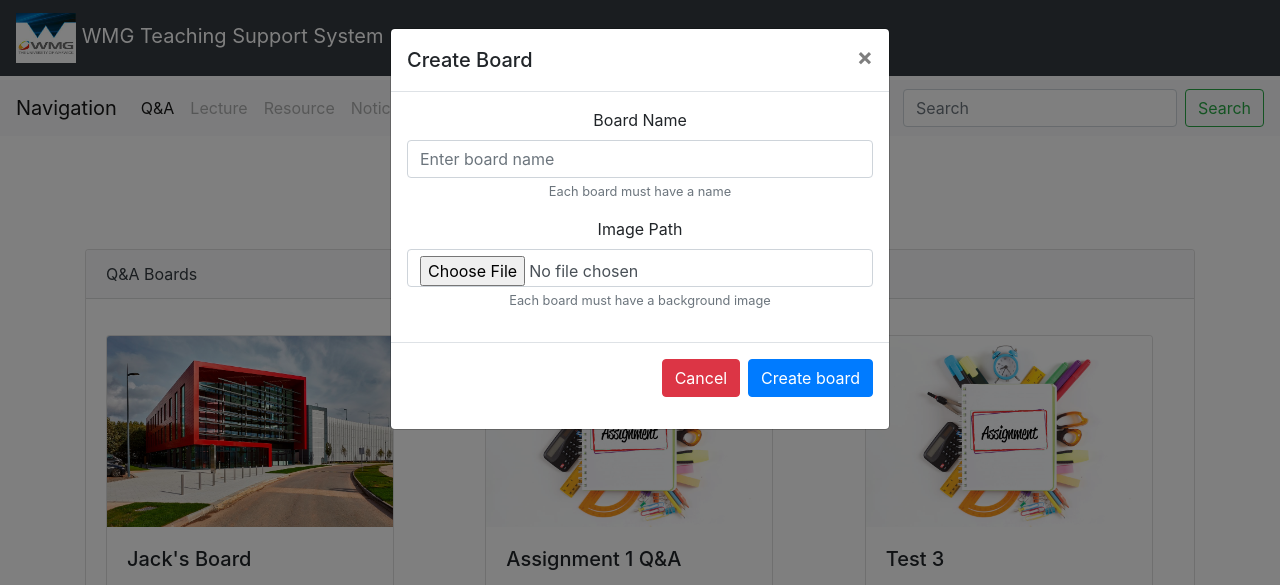
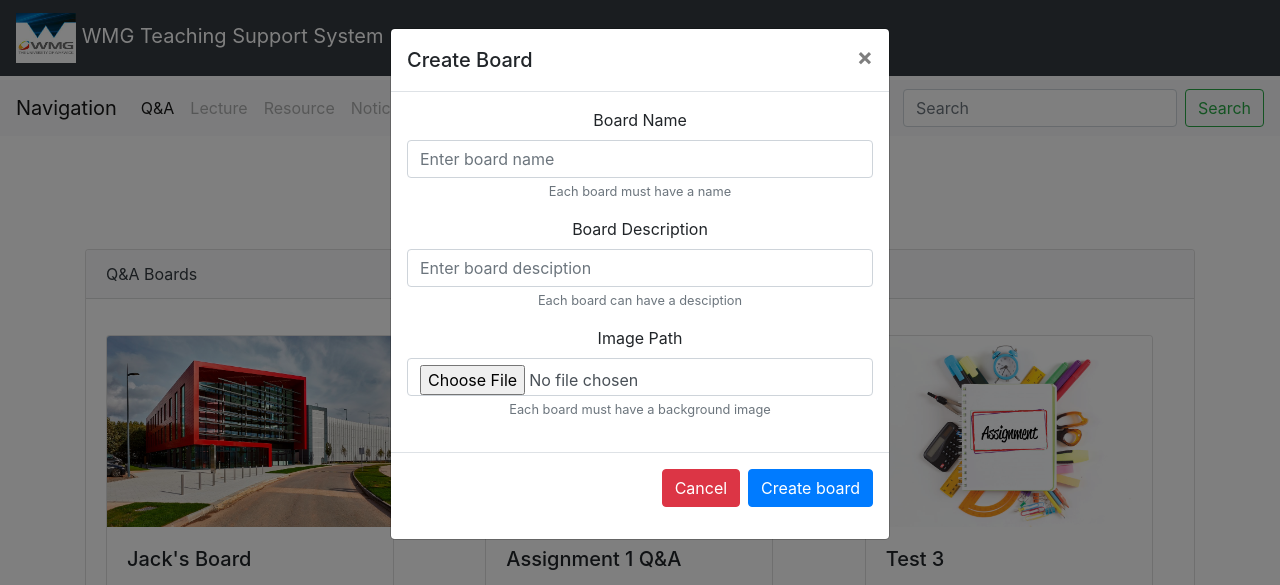
Before and after one commit to jaxkyoung/1921983_WM393_Assignment_2, a Flask app: page /Q-A-Board in a window 1280 px wide, after a click on "Create". Shown: the top 585 px of the page. Run offline with Flask 2, Linux system fonts and the light colour scheme; a user stored in the database is signed in; data comes from the database, SQL or seed files in the repository; some libraries are stand-ins or nearby versions.

Commit message:
added boardDesc to creating board form and added corresponding back-end code

```diff
--- a/src/app.py
+++ b/src/app.py
@@ -163,10 +163,11 @@ def QABoardHome():
 def QABoard_post():
     if request.form['action'] == 'createBoardSubmit':
         boardName = request.form['boardName']
+        boardDesc = request.form['boardDesc']
         f = request.files['imgPath']
         filename = secure_filename(f.filename)
         f.save(os.path.join(app.config['UPLOAD_FOLDER'], filename))
-        boardAccess.createBoard(db, QABoard, boardName, filename)
+        boardAccess.createBoard(db, QABoard, boardName, boardDesc, filename)
     if request.form['action'] == 'deleteBoardSubmit':
         boardId = request.form['boardId']
         boardAccess.deleteBoard(db, QABoard, boardId)
--- a/src/dbBoardAccess.py
+++ b/src/dbBoardAccess.py
@@ -14,9 +14,10 @@ def getDateTime():
 '''Class to create, read, update, verify, and delete user profiles'''
 class boardAccess(object):
 
-    def createBoard(db, QABoard, boardName, imgPath):
+    def createBoard(db, QABoard, boardName, boardDesc, imgPath):
         new_board = QABoard(
             boardName = boardName,
+            boardDesc = boardDesc,
             backImg = imgPath
         )
         db.session.add(new_board)
--- a/src/templates/QABoard.html
+++ b/src/templates/QABoard.html
@@ -102,13 +102,18 @@
             <form method="POST" action="{{ url_for('QABoard_post') }}" enctype="multipart/form-data">
               <div class="modal-body">
                 <div class="form-group">
-                  <label for="InputEmail">Board Name</label>
+                  <label for="InputName">Board Name</label>
                   <input name = "boardName" type="text" class="form-control" id="InputBoard" aria-describedby="emailHelp" placeholder="Enter board name" required>
                   <small id="boardHelp" class="form-text text-muted">Each board must have a name</small>
                 </div>
                 <div class="form-group">
-                  <label for="InputEmail">Image Path</label>
-                  <input name = "imgPath" type="file" class="form-control" id="InputBoard" aria-describedby="emailHelp" placeholder="Enter board name" required>
+                  <label for="InputDesc">Board Description</label>
+                  <input name = "boardDesc" type="text" class="form-control" id="InputBoard" aria-describedby="emailHelp" placeholder="Enter board desciption" required>
+                  <small id="boardHelp" class="form-text text-muted">Each board can have a desciption</small>
+                </div>
+                <div class="form-group">
+                  <label for="InputPath">Image Path</label>
+                  <input name = "imgPath" type="file" class="form-control" id="InputBoard" aria-describedby="emailHelp" placeholder="Choose an image" required>
                   <small id="boardHelp" class="form-text text-muted">Each board must have a background image</small>
                 </div>
               </div>
```
